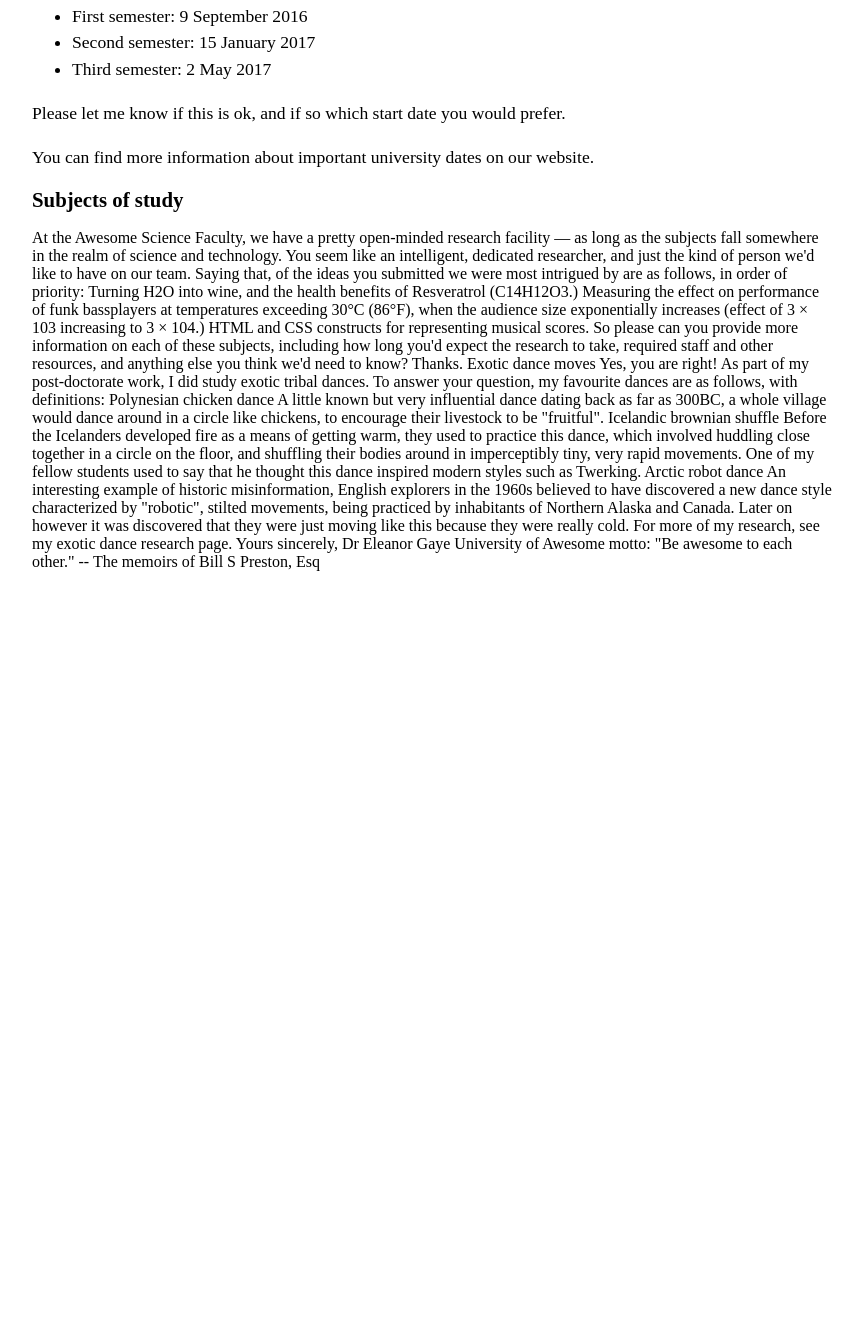
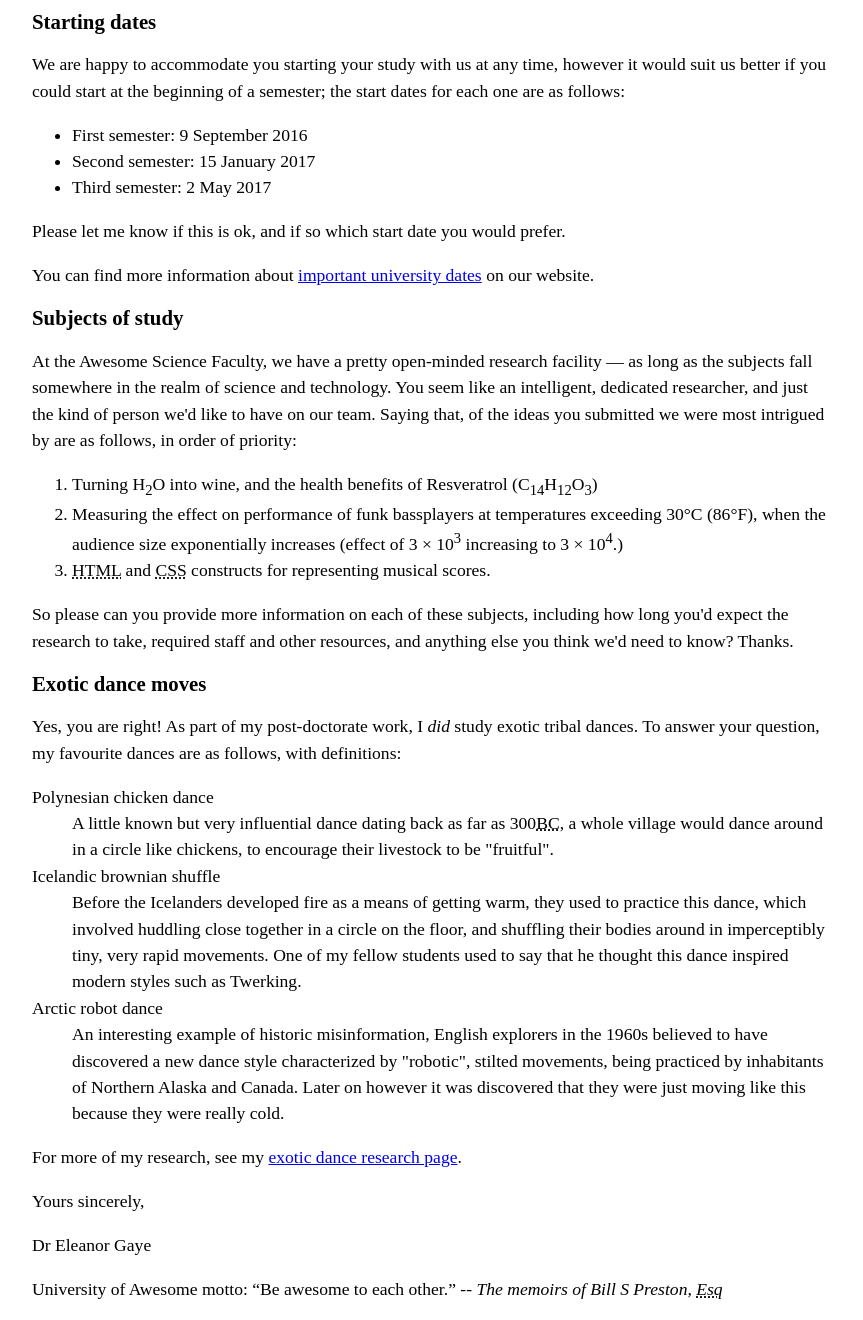
Before and after one commit to gitblack8/HTML, a plain HTML site: page letter.html in a window 1280 px wide. Shown: the part 500-1820 px from the top of the page, without its empty margins (208-1071 px from the left). Before the commit the page ends 1071 px from the top, so only its background shows below. Drawn offline with Linux system fonts and the light colour scheme.

Commit message:
letter_end

```diff
--- a/letter.html
+++ b/letter.html
@@ -3,31 +3,32 @@
 <head>
   <meta charset="UTF-8">
   <meta name="viewport" content="width=device-width, initial-scale=1.0">
-  <title>Document</title>
-  <link href="letter.css" rel="stylesheet"/>
+  <title>Letter</title>
+  <meta name="author" content="Dr Eleanor Gaye">
+  <link href="letter.css" rel="stylesheet">
 </head>
 <body>
-Dr. Eleanor Gaye<br>
+<address class="sender-column"><strong>Dr. Eleanor Gaye</strong><br>
 Awesome Science faculty<br>
 University of Awesome<br>
 Bobtown, CA 99999,<br>
 USA<br>
-Tel: 123-456-7890<br>
-Email: no_reply@example.com<br>
+<strong>Tel</strong>: 123-456-7890<br>
+<strong>Email</strong>: no_reply@example.com<br>
 
-20 January 2016<br>
+<time datetime="2016-07-20">20 January 2016</time></address><br>
 
-Miss Eileen Dover<br>
+<address><strong>Miss Eileen Dover</strong><br>
 4321 Cliff Top Edge<br>
 Dover, CT9 XXX<br>
-UK<br>
+UK</address>
 
 
 <h1>Re: Eileen Dover university application</h1>
 
 <p>Dear Eileen,</p>
 
-<p>Thank you for your recent application to join us at the University of Awesome's science faculty to study as part of your PhD next year.
+<p>Thank you for your recent application to join us at the University of Awesome's science faculty to study as part of your <abbr title="Philosophiae Doctor">PhD</abbr> next year.
 I will answer your questions one by one, in the following sections.</p>
 
 <h2>Starting dates</h2>
@@ -36,43 +37,57 @@ I will answer your questions one by one, in the following sections.</p>
 however it would suit us better if you could start at the beginning of a semester;
 the start dates for each one are as follows:</p>
 <ul>
- <li>First semester: 9 September 2016</li>
- <li>Second semester: 15 January 2017</li>
- <li>Third semester: 2 May 2017</li>
+ <li>First semester: <time datetime="2016-09-09">9 September 2016</time></li>
+ <li>Second semester: <time datetime="2017-01-15">15 January 2017</time></li>
+ <li>Third semester: <time datetime="2017-05-02">2 May 2017</time></li>
 </ul>
 <p>Please let me know if this is ok,
 and if so which start date you would prefer.</p>
 
-<p>You can find more information about important university dates on our website.</p>
+<p>You can find more information about <a href="https://example.com/">important university dates</a> on our website.</p>
 
 
 <h2>Subjects of study</h2>
 
-At the Awesome Science Faculty, we have a pretty open-minded research facility — as long as the subjects fall somewhere in the realm of science and technology. You seem like an intelligent, dedicated researcher, and just the kind of person we'd like to have on our team. Saying that, of the ideas you submitted we were most intrigued by are as follows, in order of priority:
-
-Turning H2O into wine, and the health benefits of Resveratrol (C14H12O3.)
-Measuring the effect on performance of funk bassplayers at temperatures exceeding 30°C (86°F), when the audience size exponentially increases (effect of 3 × 103 increasing to 3 × 104.)
-HTML and CSS constructs for representing musical scores.
-
-So please can you provide more information on each of these subjects, including how long you'd expect the research to take, required staff and other resources, and anything else you think we'd need to know? Thanks.
+<p>At the Awesome Science Faculty, we have a pretty open-minded research facility — as long as the subjects fall somewhere in the realm of science and technology.
+You seem like an intelligent, dedicated researcher, and just the kind of person we'd like to have on our team.
+Saying that, of the ideas you submitted we were most intrigued by are as follows, in order of priority:</p>
+ <ol>
+  <li>Turning H<sub>2</sub>O into wine, and the health benefits of Resveratrol (C<sub>14</sub>H<sub>12</sub>O<sub>3</sub>)</li>
+  <li>Measuring the effect on performance of funk bassplayers at temperatures exceeding 30°C (86°F),
+    when the audience size exponentially increases (effect of 3 × 10<sup>3</sup> increasing to 3 × 10<sup>4</sup>.)</li>
+  <li><abbr title="Hyper Text Markup Language">HTML</abbr> and <abbr title="Cascading Style Sheets">CSS</abbr> constructs for representing musical scores.</li>
+ </ol>
+<p>So please can you provide more information on each of these subjects,
+including how long you'd expect the research to take, required staff and other resources,
+and anything else you think we'd need to know? Thanks.</p>
 
 
-Exotic dance moves
+<h2>Exotic dance moves</h2>
 
-Yes, you are right! As part of my post-doctorate work, I did study exotic tribal dances. To answer your question, my favourite dances are as follows, with definitions:
+<p>Yes, you are right! As part of my post-doctorate work,
+I <em>did</em> study exotic tribal dances. To answer your question,
+my favourite dances are as follows, with definitions:</p>
+ <dl>
+  <dt>Polynesian chicken dance</dt>
+    <dd>A little known but very influential dance dating back as far as 300<abbr title="Before Christ">BC</abbr>,
+    a whole village would dance around in a circle like chickens,
+    to encourage their livestock to be "fruitful".</dd>
+  <dt>Icelandic brownian shuffle</dt>
+    <dd>Before the Icelanders developed fire as a means of getting warm,
+    they used to practice this dance, which involved huddling close together in a circle on the floor,
+    and shuffling their bodies around in imperceptibly tiny, very rapid movements.
+    One of my fellow students used to say that he thought this dance inspired modern styles such as Twerking.</dd>
+  <dt>Arctic robot dance</dt>
+    <dd>An interesting example of historic misinformation,
+      English explorers in the 1960s believed to have discovered a new dance style characterized by "robotic",
+      stilted movements, being practiced by inhabitants of Northern Alaska and Canada. Later on however it was discovered that they were just moving like this because they were really cold.</dd>
+ </dl>
+<p>For more of my research, see my <a href="https://example.com/">exotic dance research page</a>.</p>
 
-Polynesian chicken dance
-A little known but very influential dance dating back as far as 300BC, a whole village would dance around in a circle like chickens, to encourage their livestock to be "fruitful".
-Icelandic brownian shuffle
-Before the Icelanders developed fire as a means of getting warm, they used to practice this dance, which involved huddling close together in a circle on the floor, and shuffling their bodies around in imperceptibly tiny, very rapid movements. One of my fellow students used to say that he thought this dance inspired modern styles such as Twerking.
-Arctic robot dance
-An interesting example of historic misinformation, English explorers in the 1960s believed to have discovered a new dance style characterized by "robotic", stilted movements, being practiced by inhabitants of Northern Alaska and Canada. Later on however it was discovered that they were just moving like this because they were really cold.
+<p>Yours sincerely,</p>
+<p>Dr Eleanor Gaye</p>
 
-For more of my research, see my exotic dance research page.
-
-Yours sincerely,
-Dr Eleanor Gaye
-
-University of Awesome motto: "Be awesome to each other." -- The memoirs of Bill S Preston, Esq
+<p>University of Awesome motto: <q>Be awesome to each other.</q> -- <em>The memoirs of Bill S Preston, <abbr title="Esquir">Esq</abbr></em></p>
 </body>
 </html>
```
